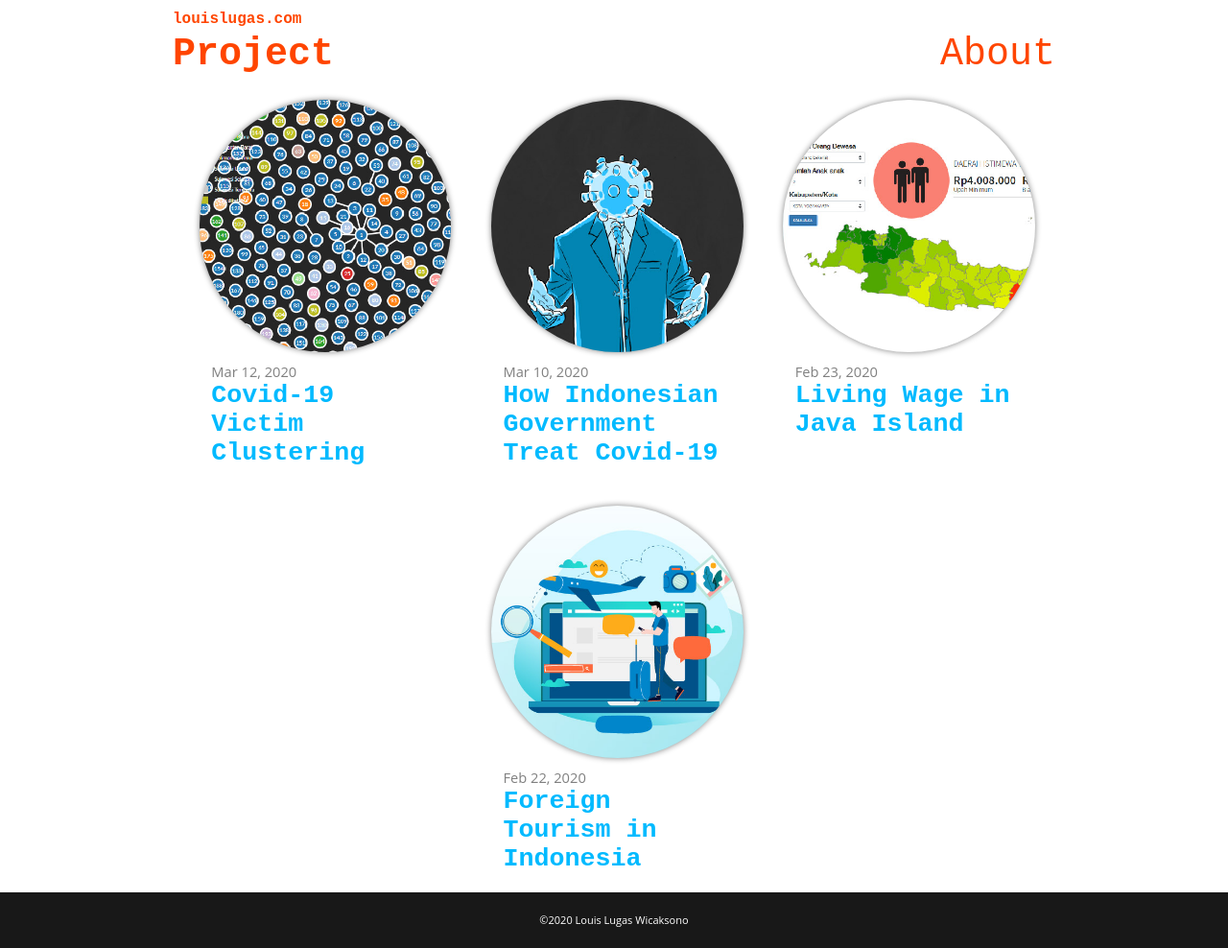
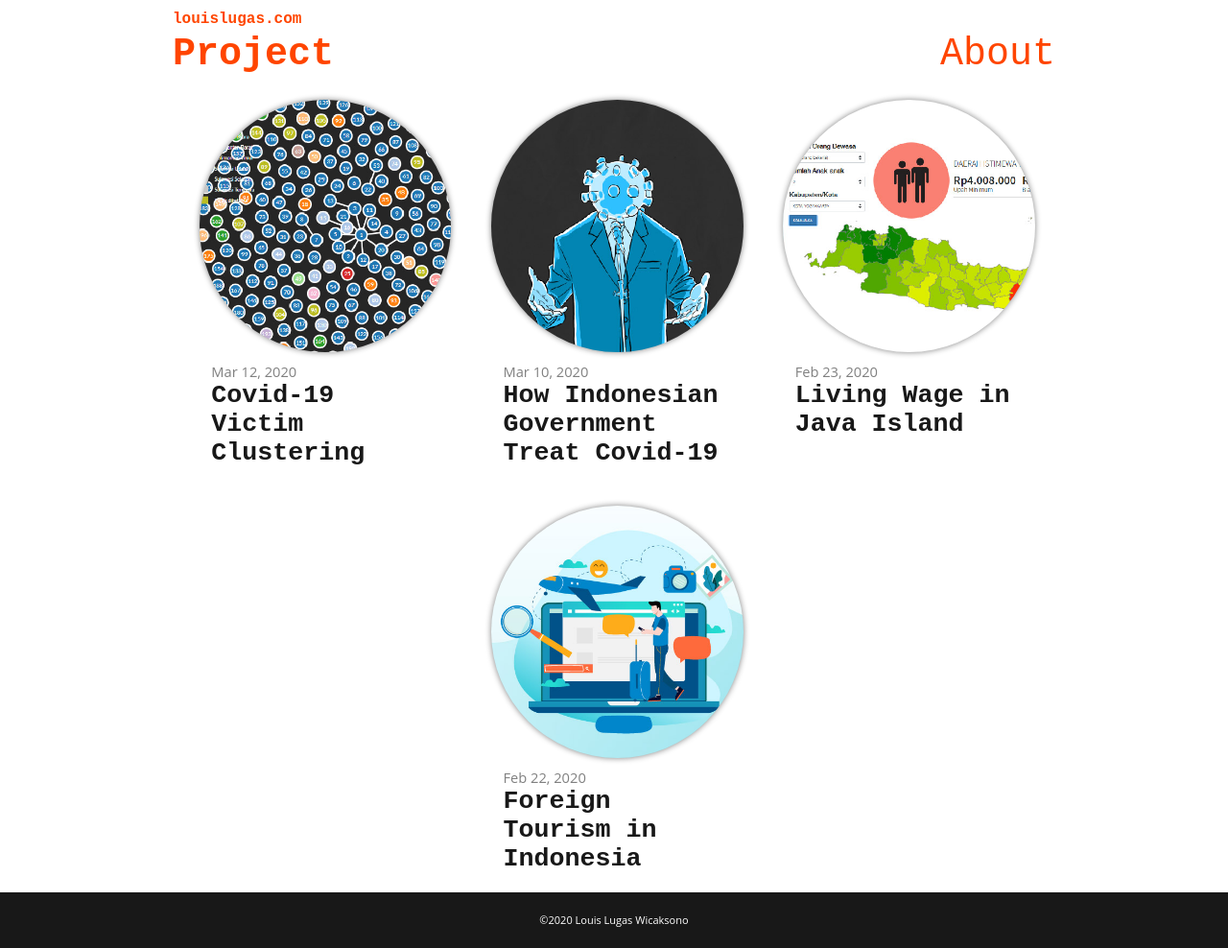
Before and after one commit to louislugas/louislugas.github.io, a Jekyll site: the page built from index.markdown, in a window 1280 px wide. Shown: the whole page at 96% size. Built offline with Jekyll 4.4.1, drawn with Linux system fonts in a browser that asks for light colours.

Commit message:
post-link div black

```diff
--- a/_layouts/home.html
+++ b/_layouts/home.html
@@ -35,8 +35,10 @@ layout: default
         <div class="post-text">
         <span class="post-meta">{{ post.date | date: date_format }}</span>
         <h3>
-          <a class="post-link" href="{{ post.url | relative_url }}">
-            {{ post.title | escape }}
+          <a href="{{ post.url | relative_url }}">
+              <div class="post-link">
+                  {{ post.title | escape }}
+              </div>
           </a>
         </h3>
         </div>
--- a/_sass/main.scss
+++ b/_sass/main.scss
@@ -65,7 +65,7 @@ a {
     font-weight: 600;
 }
 
-a .post-link {
+.post-link {
     color: $black;
 }
 
```
